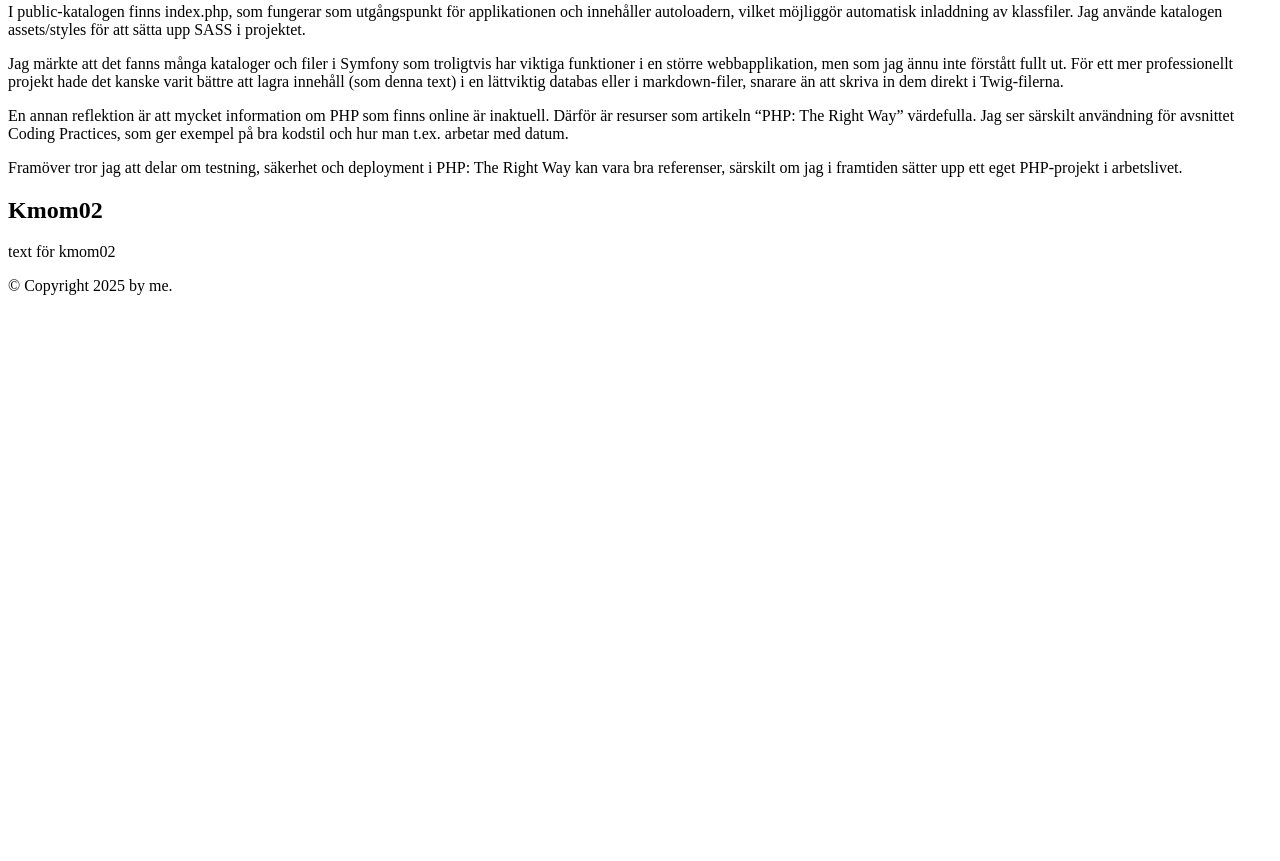
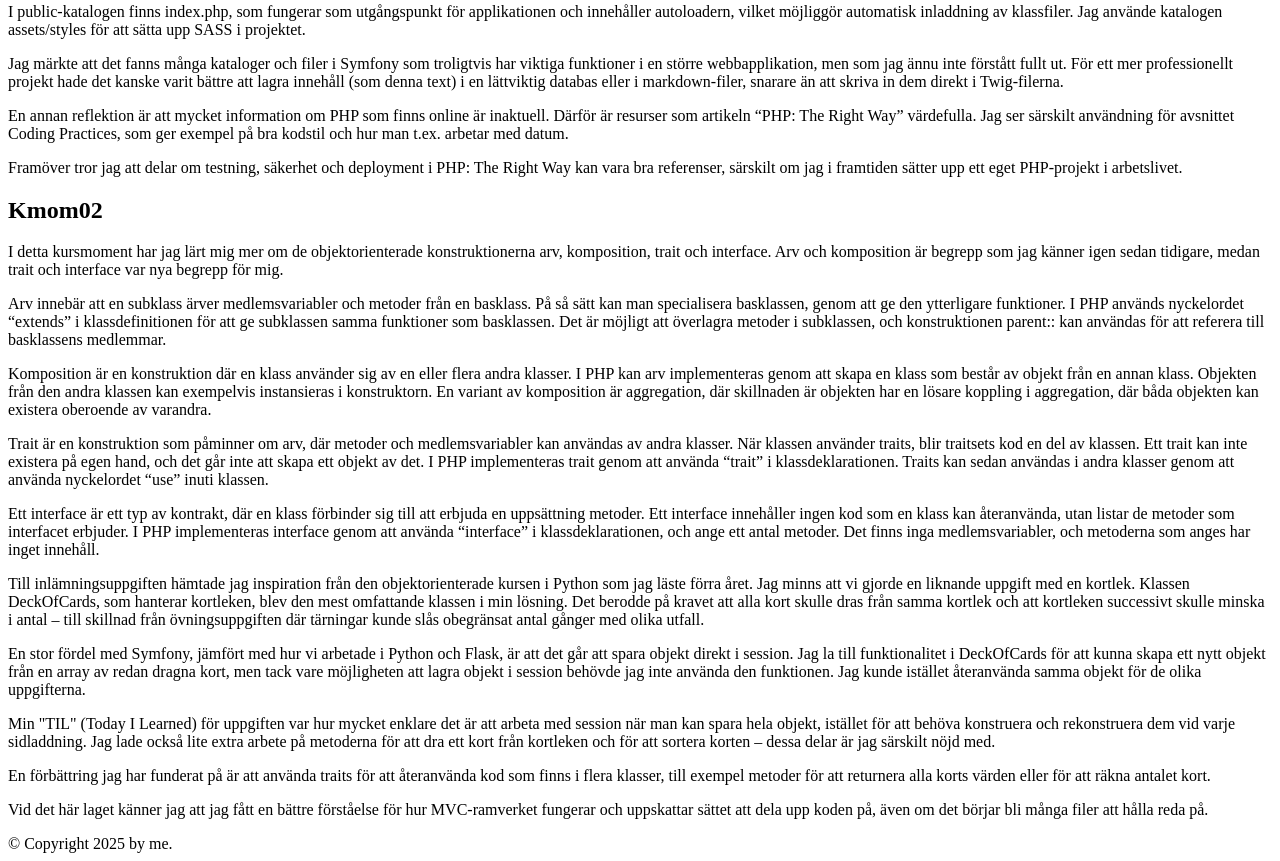
Before and after one commit to busigbil/MVC2025, a Symfony app: template templates/report.html.twig in a window 1280 px wide. Shown: the part 647-1508 px from the top of the page. Before the commit the page ends 942 px from the top, so only its background shows below. Run offline with Twig, Linux system fonts and the light colour scheme; the template is opened without the code that fills it, so the values that code supplies are empty; some libraries are stand-ins or nearby versions.

Commit message:
Added report for kmom02

```diff
--- a/templates/report.html.twig
+++ b/templates/report.html.twig
@@ -24,7 +24,16 @@
         <p>Framöver tror jag att delar om testning, säkerhet och deployment i PHP: The Right Way kan vara bra referenser, särskilt om jag i framtiden sätter upp ett eget PHP-projekt i arbetslivet.</p>
 
         <h2 id="kmom02">Kmom02</h2>
-        <p>text för kmom02</p>
+        <p>I detta kursmoment har jag lärt mig mer om de objektorienterade konstruktionerna arv, komposition, trait och interface. Arv och komposition är begrepp som jag känner igen sedan tidigare, medan trait och interface var nya begrepp för mig.</p>
+        <p>Arv innebär att en subklass ärver medlemsvariabler och metoder från en basklass. På så sätt kan man specialisera basklassen, genom att ge den ytterligare funktioner. I PHP används nyckelordet “extends” i klassdefinitionen för att ge subklassen samma funktioner som basklassen. Det är möjligt att överlagra metoder i subklassen, och konstruktionen parent:: kan användas för att referera till basklassens medlemmar.</p>
+        <p>Komposition är en konstruktion där en klass använder sig av en eller flera andra klasser. I PHP kan arv implementeras genom att skapa en klass som består av objekt från en annan klass. Objekten från den andra klassen kan exempelvis instansieras i konstruktorn. En variant av komposition är aggregation, där skillnaden är objekten har en lösare koppling i aggregation, där båda objekten kan existera oberoende av varandra.</p>
+        <p>Trait är en konstruktion som påminner om arv, där metoder och medlemsvariabler kan användas av andra klasser. När klassen använder traits, blir traitsets kod en del av klassen. Ett trait kan inte existera på egen hand, och det går inte att skapa ett objekt av det. I PHP implementeras trait genom att använda “trait” i klassdeklarationen. Traits kan sedan användas i andra klasser genom att använda nyckelordet “use” inuti klassen.</p>
+        <p>Ett interface är ett typ av kontrakt, där en klass förbinder sig till att erbjuda en uppsättning metoder. Ett interface innehåller ingen kod som en klass kan återanvända, utan listar de metoder som interfacet erbjuder. I PHP implementeras interface genom att använda “interface” i klassdeklarationen, och ange ett antal metoder. Det finns inga medlemsvariabler, och metoderna som anges har inget innehåll.</p>
+        <p>Till inlämningsuppgiften hämtade jag inspiration från den objektorienterade kursen i Python som jag läste förra året. Jag minns att vi gjorde en liknande uppgift med en kortlek. Klassen DeckOfCards, som hanterar kortleken, blev den mest omfattande klassen i min lösning. Det berodde på kravet att alla kort skulle dras från samma kortlek och att kortleken successivt skulle minska i antal – till skillnad från övningsuppgiften där tärningar kunde slås obegränsat antal gånger med olika utfall.</p>
+        <p>En stor fördel med Symfony, jämfört med hur vi arbetade i Python och Flask, är att det går att spara objekt direkt i session. Jag la till funktionalitet i DeckOfCards för att kunna skapa ett nytt objekt från en array av redan dragna kort, men tack vare möjligheten att lagra objekt i session behövde jag inte använda den funktionen. Jag kunde istället återanvända samma objekt för de olika uppgifterna.</p>
+        <p>Min "TIL" (Today I Learned) för uppgiften var hur mycket enklare det är att arbeta med session när man kan spara hela objekt, istället för att behöva konstruera och rekonstruera dem vid varje sidladdning. Jag lade också lite extra arbete på metoderna för att dra ett kort från kortleken och för att sortera korten – dessa delar är jag särskilt nöjd med.</p>
+        <p>En förbättring jag har funderat på är att använda traits för att återanvända kod som finns i flera klasser, till exempel metoder för att returnera alla korts värden eller för att räkna antalet kort.</p>
+        <p>Vid det här laget känner jag att jag fått en bättre förståelse för hur MVC-ramverket fungerar och uppskattar sättet att dela upp koden på, även om det börjar bli många filer att hålla reda på.</p>
     </article>
 
 </div>
```
